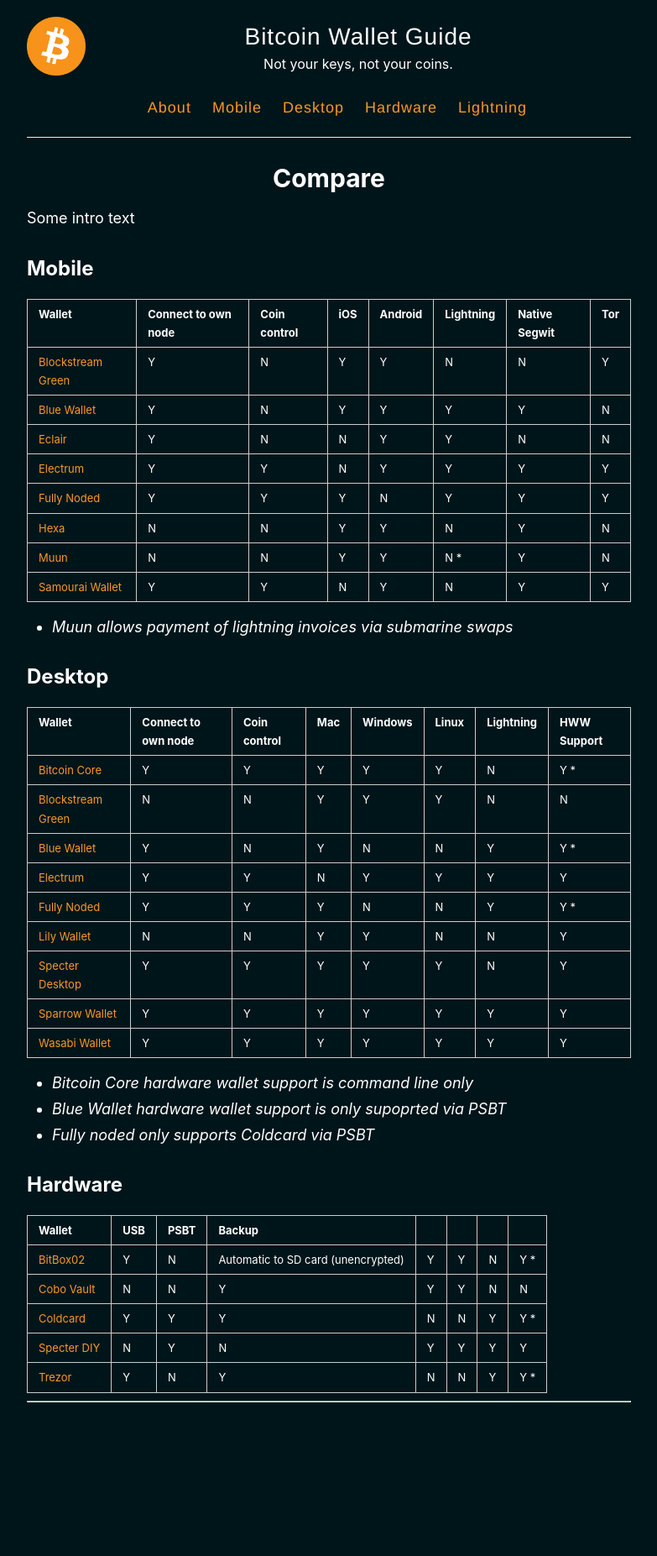
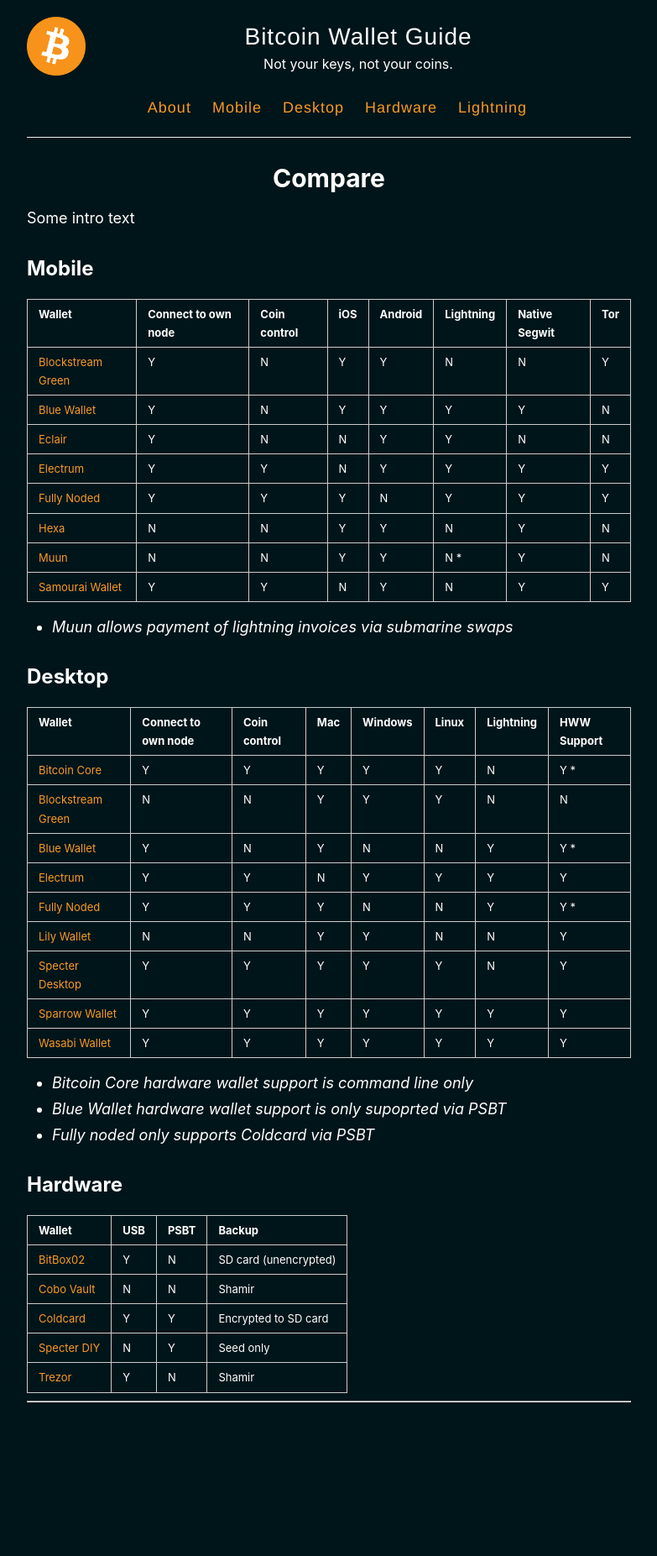
Before and after one commit to BitcoinQnA/bitcoin-wallet-guide, a Jekyll site: the page built from _pages/compare.md, in a window 1280 px wide. Shown: the whole page at 84% size, without its empty margins (248-1031 px from the left). Built offline with Jekyll 4.4.1, drawn with Linux system fonts in a browser that asks for light colours.

Commit message:
Update compare.md

```diff
--- a/_pages/compare.md
+++ b/_pages/compare.md
@@ -42,13 +42,13 @@ Some intro text
 
 ## Hardware
 
-| Wallet                                                             | USB  | PSBT | Backup    |
-|--------------------------------------------------------------------|------|------|-----------|---------|-------|------------|-------------|
-| [BitBox02](https://bitcoinwallet.guide/hardware/#bitbox02)         |   Y  |  N   |  Automatic to SD card (unencrypted)  |   Y     |  Y    |    N       |  Y *        |
-| [Cobo Vault](https://bitcoinwallet.guide/hardware/#cobo-vault)     |   N  |  N   |  Y  |   Y     |  Y    |    N       |  N          |
-| [Coldcard](https://bitcoinwallet.guide/hardware/#coldcard)         |   Y  |  Y   |  Y  |    N    |   N   |    Y       |  Y *        |
-| [Specter DIY](https://bitcoinwallet.guide/hardware/#specter-diy)   |   N  |  Y   |  N  |   Y     |     Y |    Y       |  Y          |
-| [Trezor](https://bitcoinwallet.guide/hardware/#trezor)             |   Y  |  N   |  Y  |    N    |    N  |     Y      |  Y *        |
+| Wallet                                                             | USB  | PSBT | Backup                  |
+|--------------------------------------------------------------------|------|------|-------------------------|
+| [BitBox02](https://bitcoinwallet.guide/hardware/#bitbox02)         |   Y  |  N   |  SD card (unencrypted)  |
+| [Cobo Vault](https://bitcoinwallet.guide/hardware/#cobo-vault)     |   N  |  N   |  Shamir                 |
+| [Coldcard](https://bitcoinwallet.guide/hardware/#coldcard)         |   Y  |  Y   |  Encrypted to SD card   |
+| [Specter DIY](https://bitcoinwallet.guide/hardware/#specter-diy)   |   N  |  Y   |  Seed only              |
+| [Trezor](https://bitcoinwallet.guide/hardware/#trezor)             |   Y  |  N   |  Shamir                 |
 
 
 ***
```
